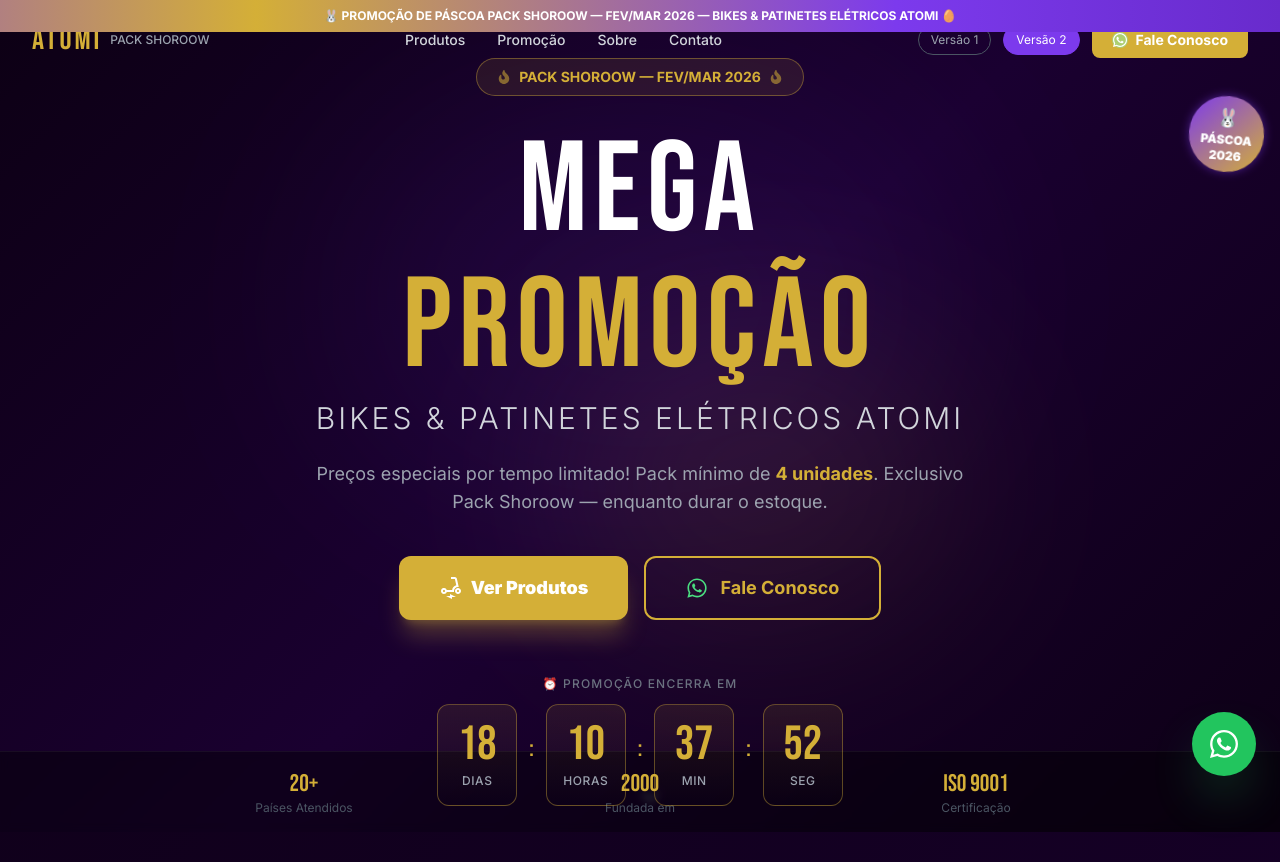
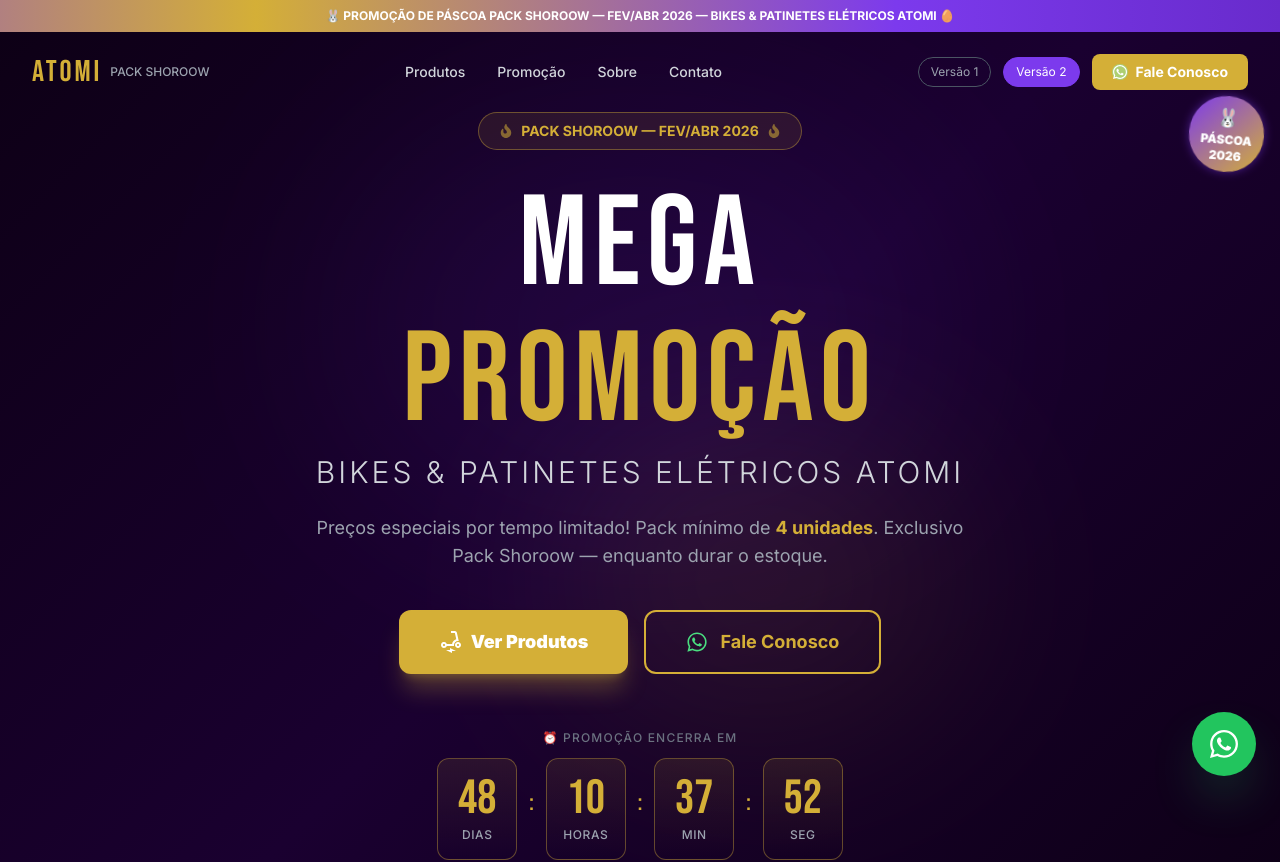
Before and after one commit to Thiagogradev85/atomi-promo-landing, a React (Vite) app: page /v2 in a window 1280 px wide. Shown: the top 862 px of the page. Built offline with nearby package versions, Linux system fonts and the light colour scheme.

Commit message:
Ajustes Textos e encavalamento

```diff
--- a/src/components/CountdownTimer.jsx
+++ b/src/components/CountdownTimer.jsx
@@ -1,7 +1,7 @@
 import { useState, useEffect } from 'react';
 import { motion } from 'framer-motion';
 
-const TARGET_DATE = new Date('2026-03-31T23:59:59');
+const TARGET_DATE = new Date('2026-04-30T23:59:59');
 
 function getTimeLeft() {
   const now = new Date();
--- a/src/components/HeroBanner.jsx
+++ b/src/components/HeroBanner.jsx
@@ -17,7 +17,7 @@
   return (
     <section
       id="inicio"
-      className={`relative min-h-screen flex flex-col items-center justify-center overflow-hidden ${
+      className={`relative min-h-screen flex flex-col items-center justify-center overflow-hidden pt-24 md:pt-28 ${
         isOrange ? 'bg-hero-dark' : 'bg-hero-purple'
       } bg-hero-pattern`}
     >
@@ -51,7 +51,7 @@
             : 'border-atomi-gold/40 text-atomi-gold bg-atomi-gold/10'
         }`}>
           <FaFire className="animate-pulse" />
-          <span>PACK SHOROOW — FEV/MAR 2026</span>
+          <span>PACK SHOROOW — FEV/ABR 2026</span>
           <FaFire className="animate-pulse" />
         </div>
       </motion.div>
@@ -110,7 +110,7 @@
         initial={{ opacity: 0, y: 20 }}
         animate={{ opacity: 1, y: 0 }}
         transition={{ delay: 0.7 }}
-        className="relative z-10 text-center"
+        className="relative z-10 text-center mb-24 sm:mb-28"
       >
         <p className="text-gray-500 text-xs uppercase tracking-widest mb-3 font-medium">
           ⏰ Promoção encerra em
--- a/src/components/Navbar.jsx
+++ b/src/components/Navbar.jsx
@@ -32,7 +32,7 @@
       initial={{ y: -80 }}
       animate={{ y: 0 }}
       transition={{ duration: 0.5, ease: 'easeOut' }}
-      className={`fixed top-0 left-0 right-0 z-50 transition-all duration-500 ${
+      className={`fixed top-8 left-0 right-0 z-50 transition-all duration-500 ${
         scrolled
           ? `bg-black/95 backdrop-blur-md border-b ${borderColor} shadow-lg`
           : 'bg-transparent'
--- a/src/pages/LandingV1.jsx
+++ b/src/pages/LandingV1.jsx
@@ -37,10 +37,10 @@
       <motion.div
         initial={{ y: -40 }}
         animate={{ y: 0 }}
-        className="bg-atomi-orange text-white text-xs font-bold text-center py-2 px-4 flex items-center justify-center gap-2 z-[60] relative"
+        className="fixed top-0 left-0 right-0 h-8 bg-atomi-orange text-white text-xs font-bold text-center flex items-center justify-center gap-2 z-[60]"
       >
         <FaFire className="animate-pulse" />
-        <span>🐰 PROMOÇÃO DE PÁSCOA PACK SHOROOW — FEV/MAR 2026 — ESTOQUE LIMITADO! 🥚</span>
+        <span>🐰 PROMOÇÃO DE PÁSCOA PACK SHOROOW — FEV/ABR 2026 — ESTOQUE LIMITADO! 🥚</span>
         <FaFire className="animate-pulse" />
       </motion.div>
 
--- a/src/pages/LandingV2.jsx
+++ b/src/pages/LandingV2.jsx
@@ -80,7 +80,7 @@
       <motion.div
         initial={{ y: -40 }}
         animate={{ y: 0 }}
-        className="relative z-[60] text-xs font-bold text-center py-2 px-4 flex items-center justify-center gap-2"
+        className="fixed top-0 left-0 right-0 h-8 z-[60] text-xs font-bold text-center flex items-center justify-center gap-2"
         style={{
           background: 'linear-gradient(90deg, #5B21B6, #7C3AED, #D4AF37, #7C3AED, #5B21B6)',
           backgroundSize: '200% auto',
@@ -88,7 +88,7 @@
         }}
       >
         <span className="text-white">
-          🐰 PROMOÇÃO DE PÁSCOA PACK SHOROOW — FEV/MAR 2026 — BIKES & PATINETES ELÉTRICOS ATOMI 🥚
+          🐰 PROMOÇÃO DE PÁSCOA PACK SHOROOW — FEV/ABR 2026 — BIKES & PATINETES ELÉTRICOS ATOMI 🥚
         </span>
       </motion.div>
 
```
